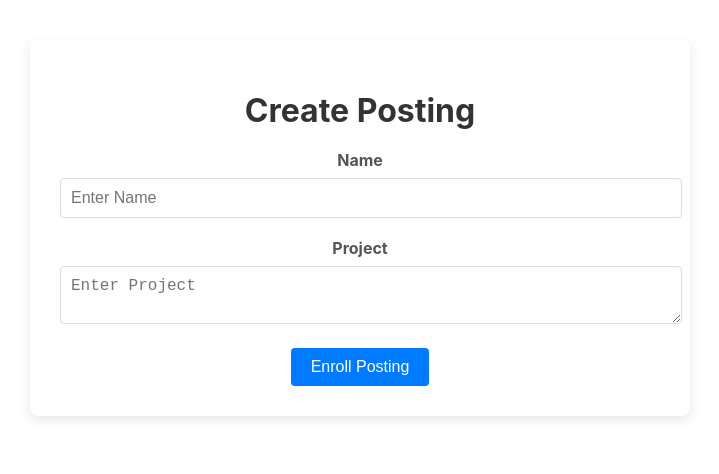
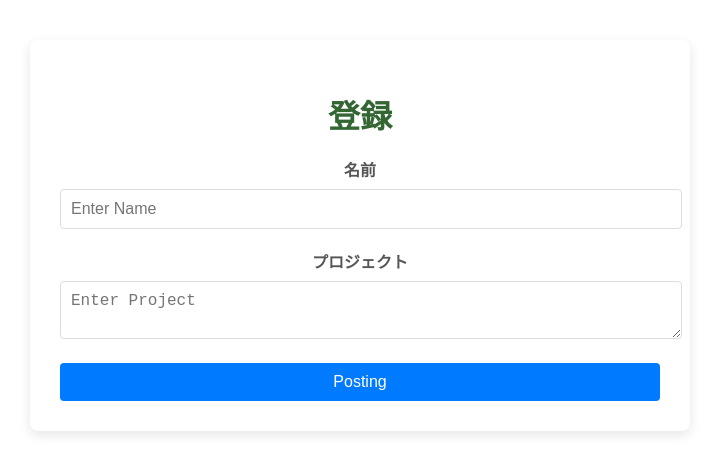
Before and after one commit to JangJaehoon/pip-frontend-react_p, a React (Create React App) app: page /create in a window 1280 px wide. Shown: the top 474 px of the page, without its empty margins (280-999 px from the left). Built offline with nearby package versions, Linux system fonts and the light colour scheme.

Commit message:
2.2週目 게시글 생성 페이지 와 CORS 오류 해결하기

```diff
--- a/package.json
+++ b/package.json
@@ -7,6 +7,7 @@
     "@testing-library/jest-dom": "^6.9.1",
     "@testing-library/react": "^16.3.3",
     "@testing-library/user-event": "^13.5.0",
+    "axios": "^1.20.0",
     "react": "^19.3.0",
     "react-dom": "^19.3.0",
     "react-router-dom": "^7.18.4",
--- a/src/CreatePost.js
+++ b/src/CreatePost.js
@@ -1,29 +1,78 @@
 import "./css/create.css";
+import {useState} from "react";
+import axios from "axios";
 
 let CreatePost = () => {
+// function createPost() { 함수형으로 하면 화면출력 안 됨.
+    // 포스팅 생성 화면에서 등록한 데이터를 SpringBoot Api Server로 넘겨줌.
+    let [formData,
+        setFormData]
+        = useState({
+        title: "",
+        content: "",
+        // empID: "",
+        // info: ""
+    });
+
+    let onChangeFormData = (e) => {
+        setFormData({
+            ...formData,
+            [e.target.name]: e.target.value
+        });
+    };
+
+    const onClickSubmit = ()=>{
+        axios.post(`${process.env.REACT_APP_API_URL}/posts`,
+            formData )
+            .then(
+                res=> {
+                console.log(res.data);
+                // 포스팅이 성공하면 해당 데이터를 콘솔로 출력.
+        } ).catch(
+            err => {console.log(err);}
+        )
+    }
+
     return(
         <div className={"create-post-container"}>
-            <h1 className={"create-post-title"}>Create Posting</h1>
-            <form onSubmit={"create-post-form"}>
-                {/*<div className={"form-group"}>*/}
-                {/*    <label htmlFor={"id"}>Name</label>*/}
-                {/*    <input id={"id"} type={"text"}*/}
-                {/*           placeholder={"Enter the employee id"}/>*/}
-                {/*</div>*/}
+            <h1 className={"create-post-title"}>登録</h1>
+            <form className={"create-post-form"}>
+
                 <div className={"form-group"}>
-                    <label htmlFor={"title"}>Name</label>
+                    <label htmlFor={"title"}>名前</label>
                     <input id={"title"} type={"text"}
+                           name={"title"}
+                           onChange={onChangeFormData}
                            placeholder={"Enter Name"}/>
                 </div>
                 <div className={"form-group"}>
-                    <label htmlFor={"content"}>Project</label>
-                    <textarea id={"content"} placeholder={"Enter Project"}/>
+                    <label htmlFor={"content"}>プロジェクト</label>
+                    <textarea id={"content"}
+                              name={"content"}
+                              onChange={onChangeFormData}
+                              placeholder={"Enter Project"}/>
                 </div>
+
+                {/*<div className={"form-group"}>*/}
+                {/*    <label htmlFor={"empID"}>empID</label>*/}
+                {/*    <textarea id={"empID"}*/}
+                {/*              name={"empID"}*/}
+                {/*              onChange={onChangeFormData}*/}
+                {/*              placeholder={"Enter empID"}/>*/}
+                {/*</div>*/}
+
                 {/*<div className={"form-group"}>*/}
                 {/*    <label htmlFor={"Info"}>Other Information</label>*/}
-                {/*    <textarea id={"Info"} placeholder={"Enter Other Information"}/>*/}
+                {/*    <textarea id={"Info"}*/}
+                {/*              name={"Info"}*/}
+                {/*              onChange={onChangeFormData}*/}
+                {/*              placeholder={"Enter Other Information"}/>*/}
                 {/*</div>*/}
-                <button type="submit" className={"submit-button"}>Enroll Posting</button>
+
+                <button type="submit"
+                        className={"submit-button"}
+                        onClick={onClickSubmit}
+                        >Posting</button>
             </form>
         </div>
     );
--- a/src/Home.js
+++ b/src/Home.js
@@ -27,7 +27,7 @@ let Home = () => {
 
     return (
         <div className={"home-container"}>
-            <h1 className={"home-title"}>List of Posting</h1>
+            <h1 className={"home-title"}>一覧</h1>
             <div className={"posts-list"}>
                 {
                     currentPosts.map(post => (
@@ -58,7 +58,7 @@ let Home = () => {
                 }
             </div>
 
-            <Link to={"/create"} className={"create-link"}>Writing Post</Link>
+            <Link to={"/create"} className={"create-link"}>登録</Link>
         </div>
     );
 }
--- a/src/PostDetail.js
+++ b/src/PostDetail.js
@@ -8,6 +8,7 @@ let PostDetail = () => {
         id,
         title: `The name of ${id}`,
         content: `The project of ${id}`,
+        // empID: `EmployId of ${id}`,
         // info: `The other information of ${id}`
     };
 
@@ -20,7 +21,8 @@ let PostDetail = () => {
         <div className={"post-detail-container"}>
             <h1 className={"post-detail-title"}>{post.title}</h1>
             <p className={"post-detail-content"}>{post.content}</p>
-            <p className={"post-detail-content"}>{post.info}</p>
+            {/*<p className={"post-detail-empID"}>{post.empID}</p>*/}
+            {/*<p className={"post-detail-info"}>{post.info}</p>*/}
             <div className={"button-group"}>
                 <Link to={`/posts/edit/${id}`} className={"edit-button"}>
                     Edit
--- a/src/css/create.css
+++ b/src/css/create.css
@@ -11,7 +11,7 @@
 
 .create-post-title {
     text-align: center;
-    color: #333;
+    color: #363;
     margin-bottom: 20px;
     font-size: 2rem;
 }
--- a/src/css/detail.css
+++ b/src/css/detail.css
@@ -11,14 +11,14 @@
 
 .post-detail-title {
     text-align: center;
-    color: #333;
+    color: #363;
     margin-bottom: 20px;
     font-size: 2.5rem;
 }
 
 .post-detail-content {
     font-size: 1.1rem;
-    color: #555;
+    color: #505;
     line-height: 1.6;
     margin-bottom: 30px;
 }
--- a/src/css/edit.css
+++ b/src/css/edit.css
@@ -11,7 +11,7 @@
 
 .post-edit-title {
     text-align: center;
-    color: #333;
+    color: #363;
     margin-bottom: 20px;
     font-size: 2.5rem;
 }
--- a/src/css/list.css
+++ b/src/css/list.css
@@ -8,7 +8,7 @@
 
 .home-title {
     text-align: center;
-    color: #333;
+    color: #363;
     margin-bottom: 30px;
     font-size: 2.5rem;
 }
@@ -49,7 +49,7 @@
 
 .post-content {
     font-size: 1rem;
-    color: #555;
+    color: #505;
     line-height: 1.5;
 }
 
```
Also changed, not shown: src/PostEdit.js (+13 -1 lines), 2 other files (tests, documents, lock files or other folders).
